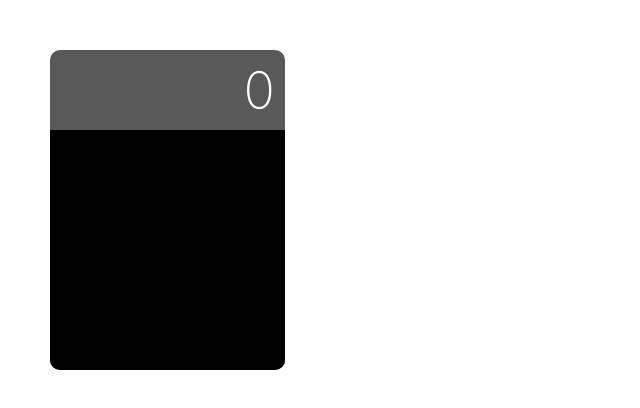
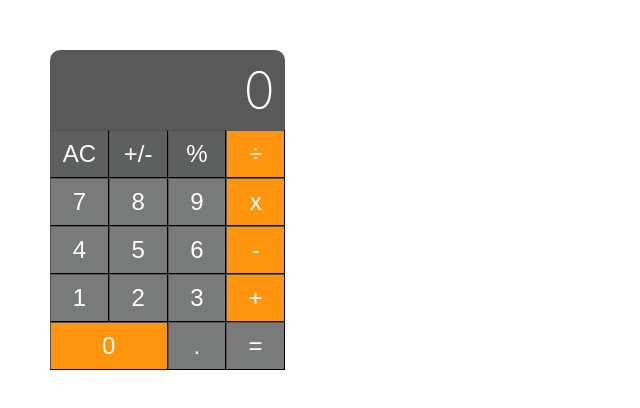
Before and after one commit to lheesung/react, a React (Create React App) app in the folder pr/: page / in a window 1280 px wide. Shown: the top 408 px of the page, without its empty margins (0-640 px from the left). Built offline with nearby package versions, Linux system fonts and the light colour scheme.

Commit message:
ADD::calc style

```diff
--- a/pr/src/components/calc.js
+++ b/pr/src/components/calc.js
@@ -5,7 +5,27 @@ export default function Calc(){
             <C.display>
                 <C.number>0</C.number>
             </C.display>
-            <C.buttons></C.buttons>
+            <C.buttons>
+                <C.btn style ={{background : "rgb(94,95,95)"}}>AC</C.btn>
+                <C.btn style ={{background : "rgb(94,95,95)"}}>+/-</C.btn>
+                <C.btn style ={{background : "rgb(94,95,95)"}}>%</C.btn>
+                <C.btn style={{background : "rgb(255,149,12)"}}>÷</C.btn>
+                <C.btn style={{background : "rgb(121,122,122)"}}>7</C.btn>
+                <C.btn style={{background : "rgb(121,122,122)"}}>8</C.btn>
+                <C.btn style={{background : "rgb(121,122,122)"}}>9</C.btn>
+                <C.btn style={{background : "rgb(255,149,12)"}}>x</C.btn>
+                <C.btn style={{background : "rgb(121,122,122)"}}>4</C.btn>
+                <C.btn style={{background : "rgb(121,122,122)"}}>5</C.btn>
+                <C.btn style={{background : "rgb(121,122,122)"}}>6</C.btn>
+                <C.btn style={{background : "rgb(255,149,12)"}}>-</C.btn>
+                <C.btn style={{background : "rgb(121,122,122)"}}>1</C.btn>
+                <C.btn style={{background : "rgb(121,122,122)"}}>2</C.btn>
+                <C.btn style={{background : "rgb(121,122,122)"}}>3</C.btn>
+                <C.btn style={{background : "rgb(255,149,12)"}}>+</C.btn>
+                <C.btn style={{background : "rgb(255,149,12)", width : "50%"}}>0</C.btn>
+                <C.btn style={{background : "rgb(121,122,122)"}}>.</C.btn>
+                <C.btn style={{background : "rgb(121,122,122)"}}>=</C.btn>
+            </C.buttons>
         </C.container>
     )
 }
--- a/pr/src/components/calcStyle.js
+++ b/pr/src/components/calcStyle.js
@@ -29,6 +29,15 @@ export const buttons = styled.div`
     width: 100%;
     height: 75%;
     background-color: black;
-    border-bottom-left-radius: 10px;
-    border-bottom-right-radius: 10px;
+
 `
+export const btn = styled.button`
+    width: 25%;
+    height: 20%;
+    background-color: white;
+    margin: 0;
+    color: white;
+    border-width: 0.1px;
+    font-size: 24px;
+    font-weight: 400;
+`
```
